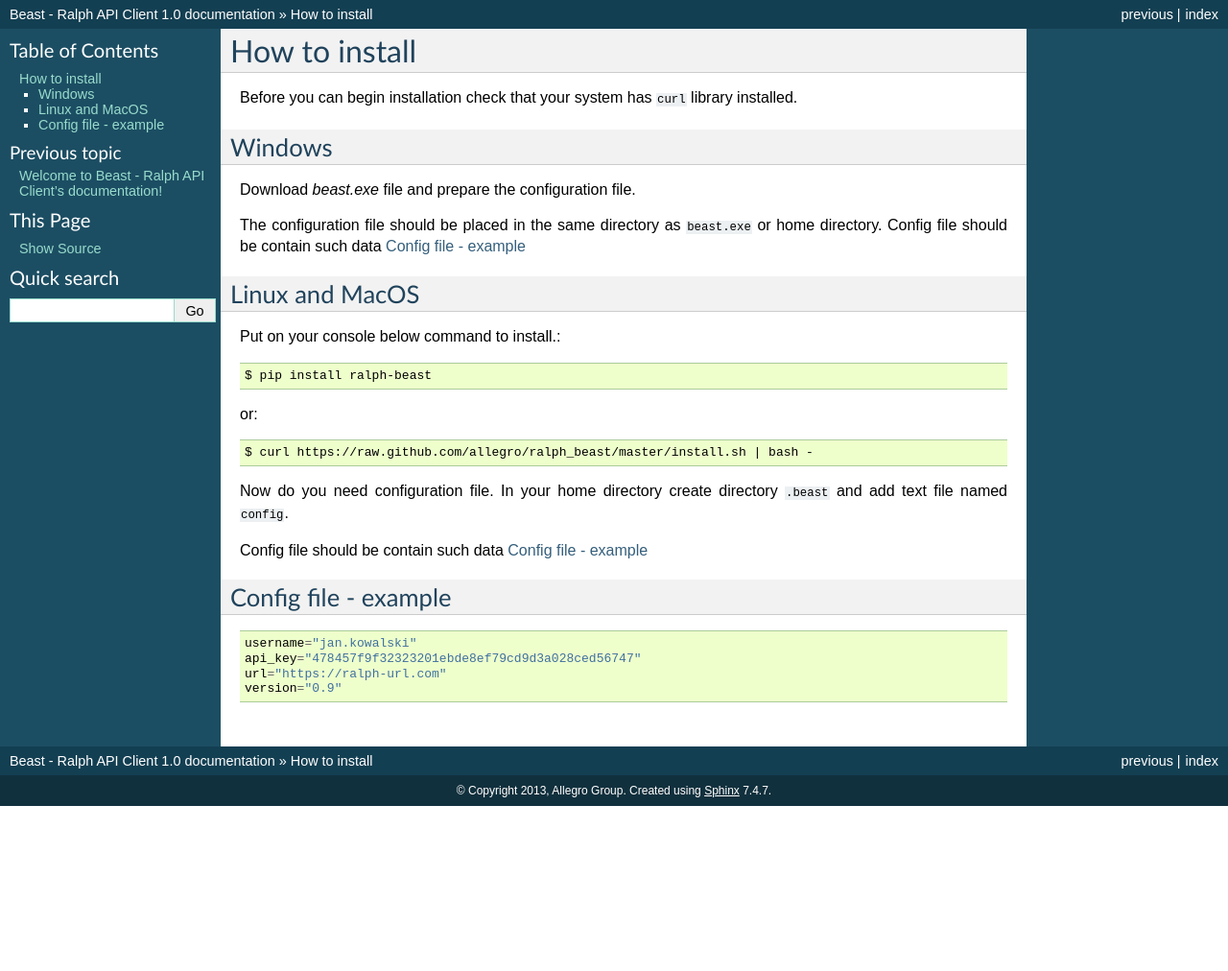
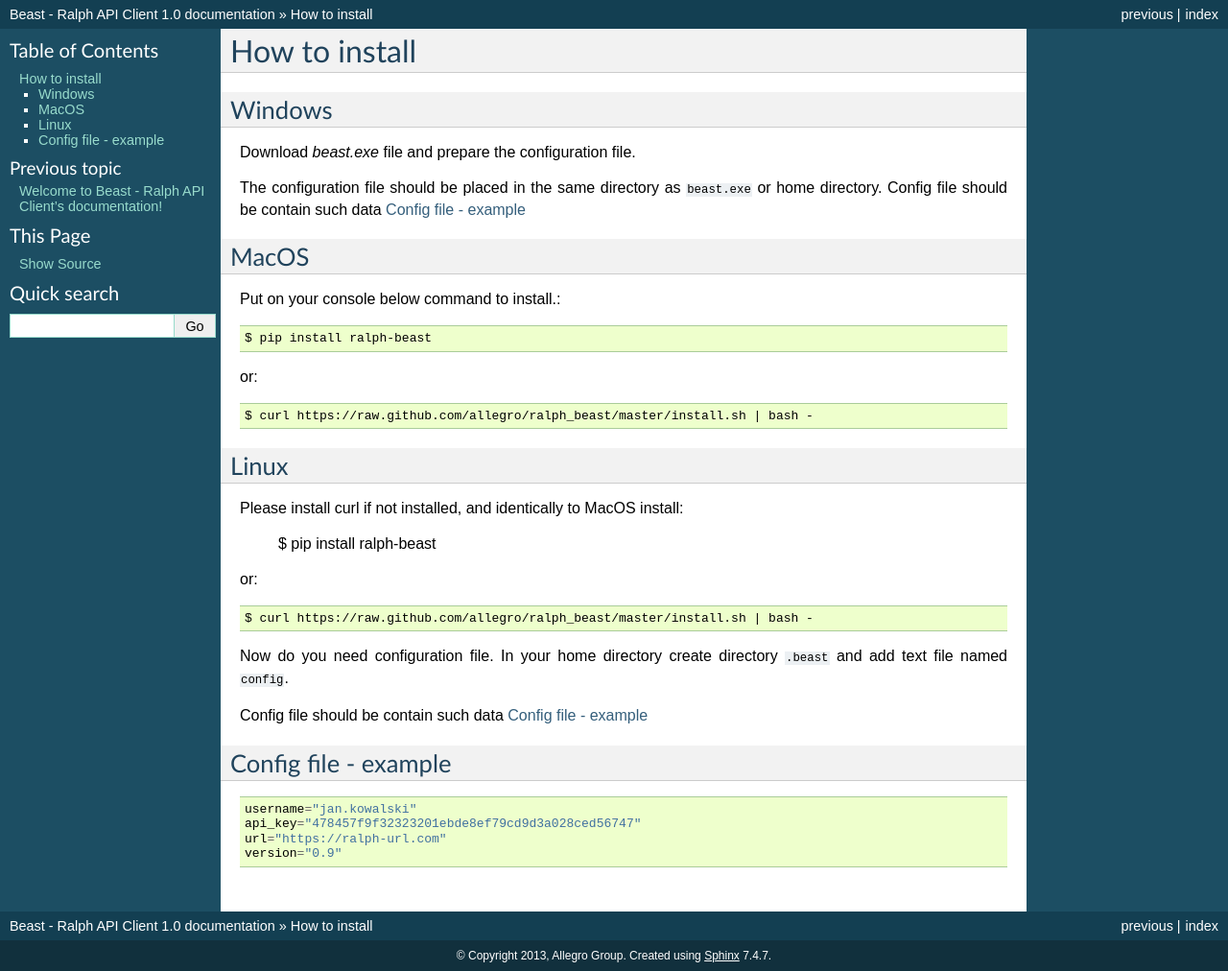
Before and after one commit to allegro/ralph-cli, a Sphinx documentation site: the page built from doc/install.rst, in a window 1280 px wide. Shown: the whole page at 96% size. Built offline with Sphinx 7.4.7, drawn with Linux system fonts in a browser that asks for light colours; pages that are not in the unit, such as notebooks, are missing from menus; before the commit the page ends 900 px from its top, so only the background shows below that.

Commit message:
Update install.rst

```diff
--- a/doc/install.rst
+++ b/doc/install.rst
@@ -2,8 +2,7 @@
 How to install
 ==============
 
-Before you can begin installation check that your system has ``curl`` library
-installed.
+
 
 Windows
 -------
@@ -16,10 +15,23 @@
 Config file should be contain such data  :ref:`config_file`
 
 
-Linux and MacOS
+MacOS
 ---------------
 
 Put on your console below command to install.::
+
+  $ pip install ralph-beast
+
+or: ::
+
+  $ curl https://raw.github.com/allegro/ralph_beast/master/install.sh | bash -
+
+
+
+Linux
+---------------
+
+Please install curl if not installed, and identically to MacOS install:
 
   $ pip install ralph-beast
 
```
